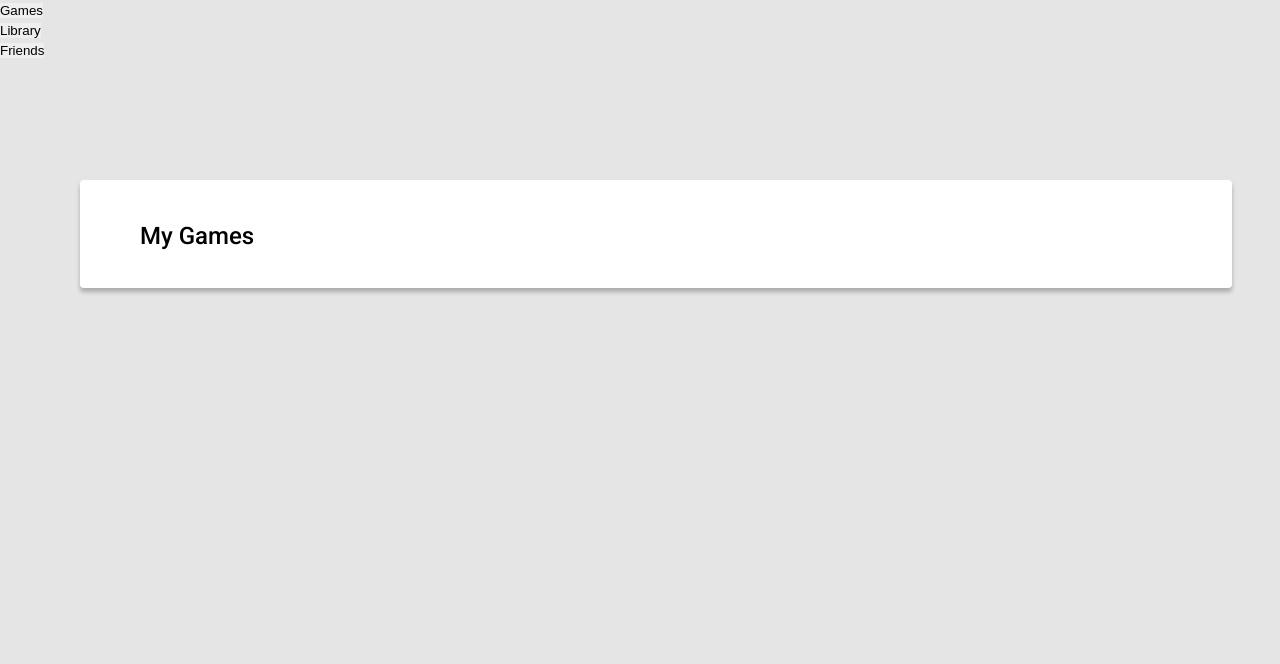
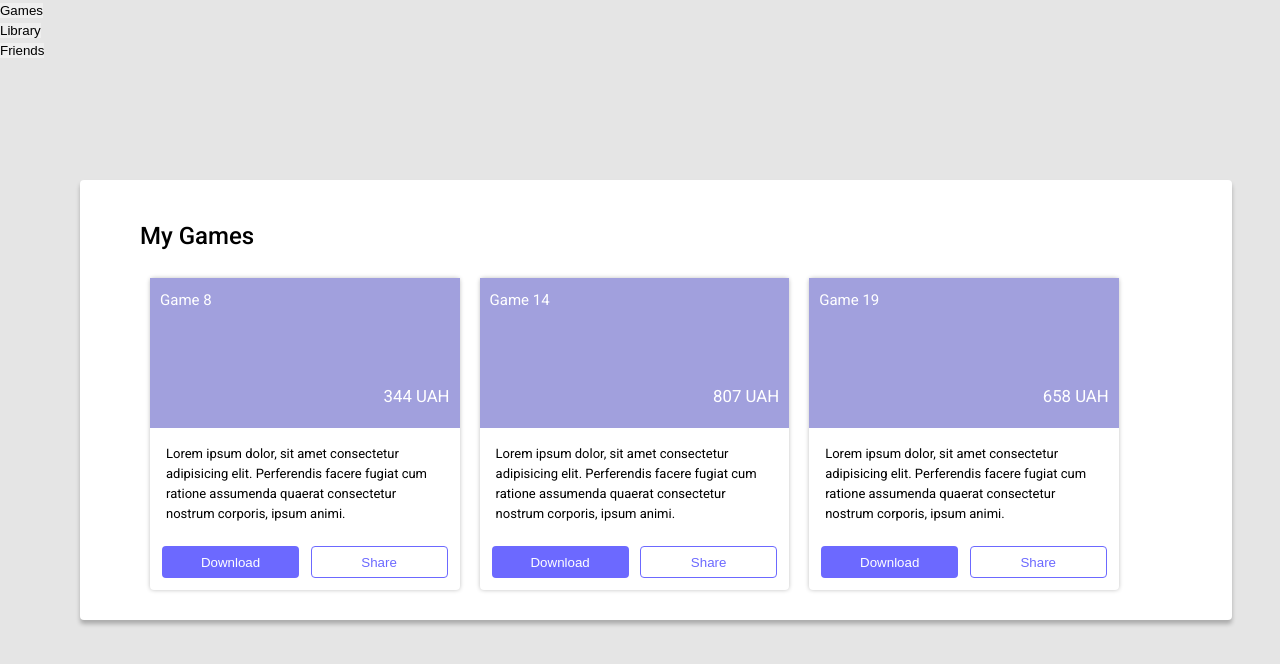
Before and after one commit to i10111pn/fe-17-lab-angular-project, an Angular app: page /library in a window 1280 px wide. Shown: the top 664 px of the page. Built offline with nearby package versions, Linux system fonts and the light colour scheme.

Commit message:
fix: empty library on reboot

```diff
--- a/src/app/games/games.component.ts
+++ b/src/app/games/games.component.ts
@@ -30,18 +30,15 @@ export class GamesComponent implements OnInit {
 
   }
 
-  createGames() {
-    let games = [];
-    for(let i = 1; i <=20; i++){
-      games.push(this.service.createGame(i));
-    }
-    return games;
-  }
-
   games: Game[] = [];
 
   ngOnInit() {
-    this.games = this.createGames();
+
+    if(this.service.games.length === 0) {
+      this.service.games = this.service.createGames();
+    }
+
+    this.games = this.service.games;
 
     if(this.service.myGames.length === 0){
 
--- a/src/app/library/library.component.ts
+++ b/src/app/library/library.component.ts
@@ -9,12 +9,33 @@ import { MyGamesService } from '../services/my-games.service';
 })
 export class LibraryComponent implements OnInit {
 
-  myGames: Game[] = []
+  myGames: Game[] = [];
 
   constructor(private service: MyGamesService) { }
 
   ngOnInit(): void {
+
+    if(this.service.games.length === 0) {
+      this.service.games = this.service.createGames();
+    }
+
     this.myGames = this.service.myGames;
+
+    if(this.service.myGames.length === 0){
+
+      for(let i = 0; i < 3;) {
+        let randomIndex = Math.floor(Math.random() * this.service.games.length);
+        let randomGameInLibrary = this.service.games[randomIndex];
+
+        if(!this.service.myGames.includes(randomGameInLibrary)) {
+        this.service.myGames.push(randomGameInLibrary)
+        this.service.games[randomIndex].isInLibrary = true;
+        i++;
+        }
+
+      }
+
+    }
   }
 
 }
--- a/src/app/services/my-games.service.ts
+++ b/src/app/services/my-games.service.ts
@@ -1,4 +1,4 @@
-import { Injectable} from '@angular/core';
+import { Injectable } from '@angular/core';
 import { Game } from '../games/games.component';
 
 @Injectable({
@@ -16,6 +16,16 @@ export class MyGamesService {
     return new Game(title, price, description, genre, isInLibrary);
   }
 
+  createGames() {
+    let games = [];
+    for(let i = 1; i <=20; i++){
+      games.push(this.createGame(i));
+    }
+    return games;
+  }
+
+  games: Game[] = [];
+
   myGames: Game[] = [];
 
   constructor() { }
```
Also changed, not shown: 1 other file (tests, documents, lock files or other folders).
